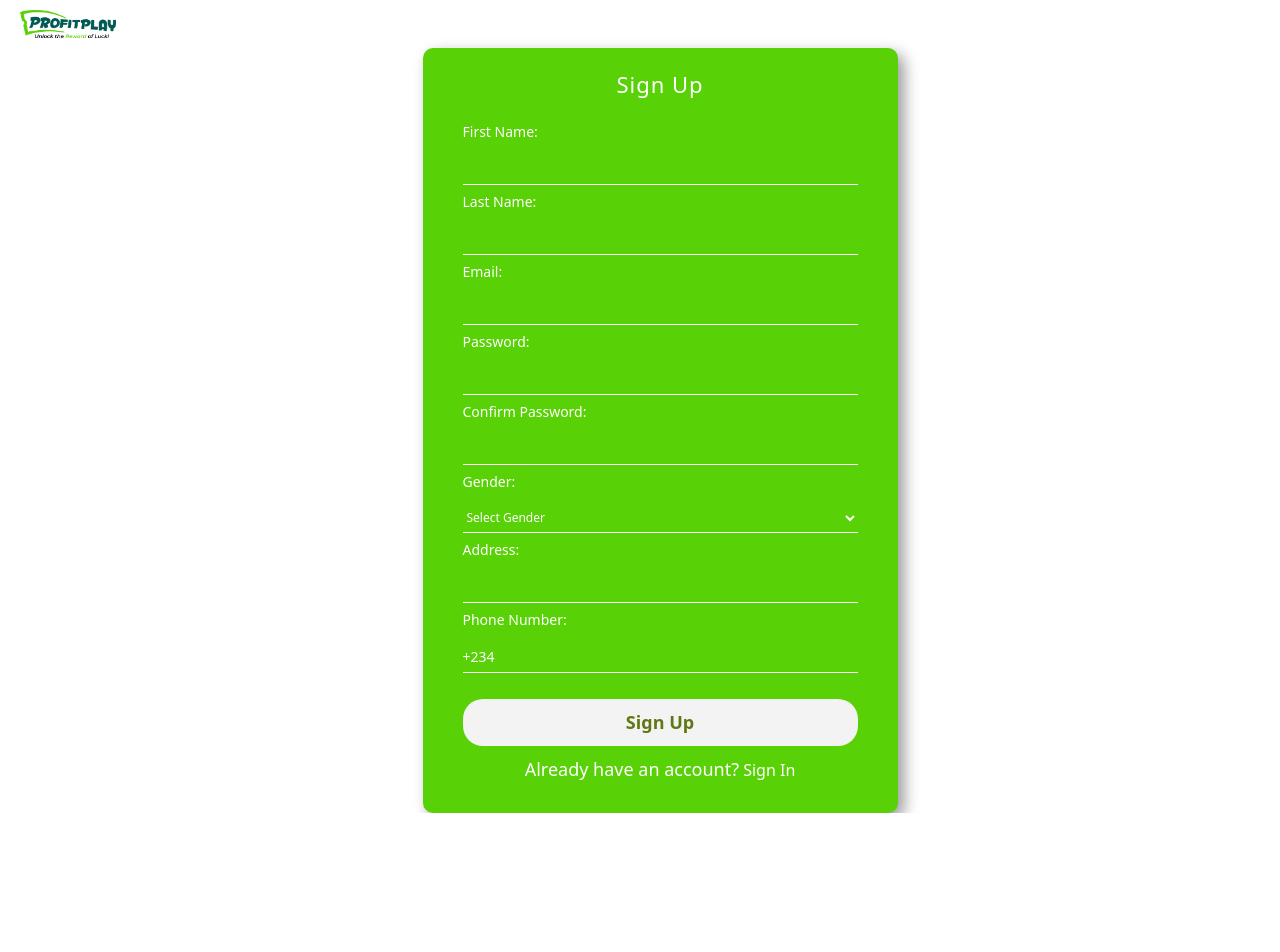
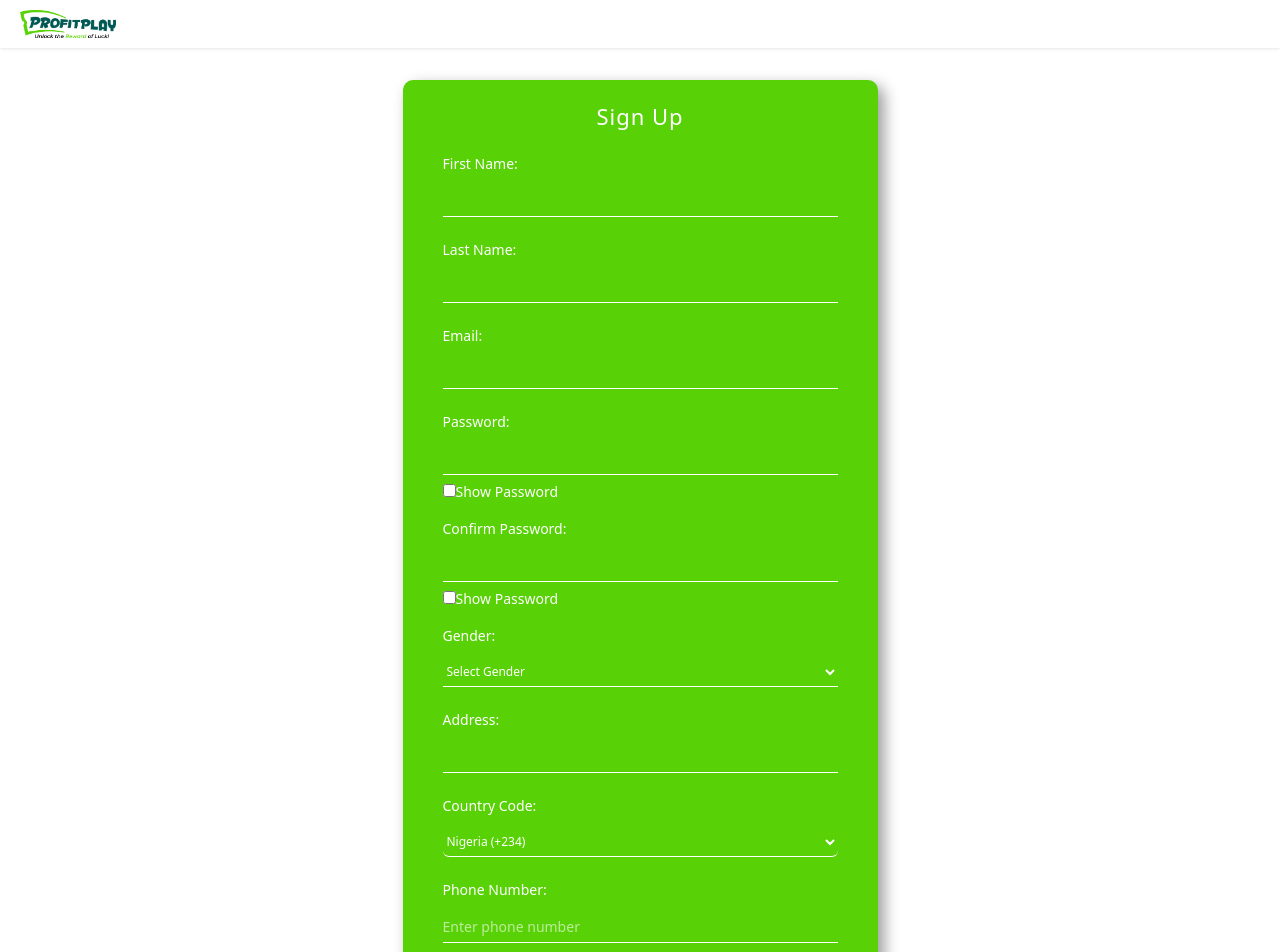
Before and after one commit to KimFarida/ticketingProject, a React (Vite) app in the folder FRONTEND/: page /signup in a window 1280 px wide. Shown: the top 952 px of the page. Before the commit the page ends 813 px from the top, so only its background shows below. Built offline with nearby package versions, Linux system fonts and the light colour scheme.

Commit message:
Refactor:Added Sign Up Validations

```diff
--- a/FRONTEND/package.json
+++ b/FRONTEND/package.json
@@ -15,6 +15,7 @@
     "@fortawesome/react-fontawesome": "^0.2.2",
     "axios": "^1.7.7",
     "chart.js": "^4.4.4",
+    "libphonenumber-js": "^1.11.12",
     "react": "^18.3.1",
     "react-bootstrap": "^2.10.5",
     "react-chartjs-2": "^5.2.0",
--- a/FRONTEND/src/pages/signUp.css
+++ b/FRONTEND/src/pages/signUp.css
@@ -1,4 +1,4 @@
-/* Page container */
+/* Main layout containers */
 .container {
     display: grid;
     justify-content: center;
@@ -6,16 +6,19 @@
     height: auto;
     width: 100vw;
     margin-left: 20px;
+    max-width: 32rem;
+    margin: 2rem auto;
+    padding: 0 1rem;
 }
 
-/* Form container */
+/* Form styling */
 .form {
     background-color: #58D106;
     padding: 20px 40px;
     border-radius: 10px;
     box-shadow: 6px 6px 15px rgba(0, 0, 0, 0.4);
     color: white;
-    width: 475px ;
+    width: 475px;
     text-align: center;
 }
 
@@ -25,6 +28,10 @@
     letter-spacing: 1px;
 }
 
+.form div {
+    margin-bottom: 1rem;
+}
+
 .form label {
     font-size: 14px;
     text-align: left;
@@ -32,6 +39,7 @@
     margin-bottom: 5px;
 }
 
+/* Form inputs */
 .form input[type="text"],
 .form input[type="email"],
 .form input[type="password"],
@@ -64,12 +72,40 @@
 .form select:focus,
 .form button:focus {
     outline: none;
-    border-bottom: 2px solid #f3f3f3; /* Emphasize focused input */
+    border-bottom: 2px solid #f3f3f3;
 }
 
+/* Phone input specific styling */
+.phone-input-container {
+    display: flex;
+    gap: 8px;
+    width: 100%;
+
+}
+
+.country-code-select {
+    width: 30%; /* Adjust as needed */
+    padding: 0.5rem;
+    background-color: white;
+    color: black; /* Ensure text is visible */
+    border: 1px solid #d1d5db;
+    border-radius: 0.375rem;
+}
+
+.phone-number-input {
+    flex: 1;
+    padding: 5px 0;
+    color: white; /* Assuming white on green background */
+    background-color: transparent;
+    border: none;
+    border-bottom: 1px solid white;
+}
+
+
+/* Button styling */
 .form button {
     background-color: #f3f3f3;
-    color:#607714;
+    color: #607714;
     border: none;
     font-weight: bolder;
     padding: 10px 20px;
@@ -84,6 +120,26 @@
     background-color: #d3d3d3;
 }
 
+/* Message styling */
+.error-message {
+    color: #dc2626;
+    font-size: 0.875rem;
+    margin-top: 0.25rem;
+    display: block;
+}
+
+.success-message {
+    color: #16a34a;
+    font-size: 0.875rem;
+    margin-top: 0.25rem;
+}
+
+.form p {
+    font-size: 18px;
+    margin: 10px 0;
+}
+
+/* Sign in link styling */
 .signInLink {
     color: white;
     text-decoration: none;
@@ -99,30 +155,28 @@
     color: #6AE803;
 }
 
-/* Error and success messages */
-.form p {
-    font-size: 18px;
-    margin: 10px 0;
-}
-
 /* Header styling */
 .header {
     display: flex;
     justify-content: flex-start;
     align-items: center;
     padding: 10px 20px;
+    background-color: white;
+    box-shadow: 0 1px 3px rgba(0, 0, 0, 0.1);
 }
-
-
 
 /* Responsive styles */
 @media (max-width: 480px) {
     .form {
-        width: 90%; /* Full width on small screens */
-        padding: 15px 20px; /* Adjust padding */
+        width: 90%;
+        padding: 15px 20px;
     }
 
     .form h1 {
-        font-size: 20px; /* Slightly smaller heading */
+        font-size: 20px;
+    }
+
+    .container {
+        margin-left: 0;
     }
 }
--- a/FRONTEND/src/pages/signUpPage.tsx
+++ b/FRONTEND/src/pages/signUpPage.tsx
@@ -1,9 +1,21 @@
 import React, { useState } from 'react';
 import { Link, useNavigate } from 'react-router-dom';
+import { parsePhoneNumber, isValidPhoneNumber } from 'libphonenumber-js';
 import './signUp.css';
-import  api from '../api/axios';
+import api from '../api/axios';
 import { isAxiosError } from 'axios';
-import AppLogo from '../images/profitplaylogo.png'
+import AppLogo from '../images/profitplaylogo.png';
+
+interface ValidationErrors {
+    firstName?: string;
+    lastName?: string;
+    email?: string;
+    password?: string;
+    confirmPassword?: string;
+    gender?: string;
+    address?: string;
+    phoneNumber?: string;
+}
 
 function SignUpPage() {
     const [firstName, setFirstName] = useState('');
@@ -13,27 +25,108 @@ function SignUpPage() {
     const [confirmPassword, setConfirmPassword] = useState('');
     const [gender, setGender] = useState('');
     const [address, setAddress] = useState('');
-    const [phoneNumber, setPhoneNumber] = useState('+234');
+    const [phoneNumber, setPhoneNumber] = useState('');
+    const [countryCode, setCountryCode] = useState('+234');
     const [error, setError] = useState('');
     const [success, setSuccess] = useState('');
+    const [validationErrors, setValidationErrors] = useState<ValidationErrors>({});
+
+    const [showPassword, setShowPassword] = useState(false);
+    const [showConfirmPassword, setShowConfirmPassword] = useState(false);
 
     const navigate = useNavigate();
+
+    const countryCodes = [
+        { code: '+234', country: 'Nigeria' },
+        { code: '+233', country: 'Ghana' },
+        { code: '+27', country: 'South Africa' },
+        { code: '+254', country: 'Kenya' },
+        { code: '+256', country: 'Uganda' },
+        { code: '+255', country: 'Tanzania' },
+        { code: '+251', country: 'Ethiopia' },
+        { code: '+20', country: 'Egypt' },
+        { code: '+212', country: 'Morocco' },
+        { code: '+216', country: 'Tunisia' }
+    ];
+
+    const validateForm = (): boolean => {
+        const errors: ValidationErrors = {};
+        let isValid = true;
+
+        // First Name validation
+        if (firstName.length < 2) {
+            errors.firstName = 'First name must be at least 2 characters long';
+            isValid = false;
+        }
+
+        // Last Name validation
+        if (lastName.length < 2) {
+            errors.lastName = 'Last name must be at least 2 characters long';
+            isValid = false;
+        }
+
+        // Email validation
+        const emailRegex = /^[^\s@]+@[^\s@]+\.[^\s@]+$/;
+        if (!emailRegex.test(email)) {
+            errors.email = 'Please enter a valid email address';
+            isValid = false;
+        }
+
+        if (password.length < 8){
+             errors.password = 'Password must contain at least 8 characters, one uppercase letter, one lowercase letter, one number and one special character';
+             isValid = false;
+        }
+
+        // Confirm Password validation
+        if (password !== confirmPassword) {
+            errors.confirmPassword = 'Passwords do not match';
+            isValid = false;
+        }
+
+        // Gender validation
+        if (!gender) {
+            errors.gender = 'Please select a gender';
+            isValid = false;
+        }
+
+        // Address validation
+        if (address.length < 5) {
+            errors.address = 'Please enter a valid address';
+            isValid = false;
+        }
+
+        // Phone number validation
+        try {
+            const fullPhoneNumber = countryCode + phoneNumber.replace(/^\+/, '');
+            if (!isValidPhoneNumber(fullPhoneNumber)) {
+                errors.phoneNumber = 'Please enter a valid phone number';
+                isValid = false;
+            }
+        } catch (err) {
+            errors.phoneNumber = 'Please enter a valid phone number';
+            isValid = false;
+        }
+
+        setValidationErrors(errors);
+        return isValid;
+    };
+
+    const handlePhoneChange = (e: React.ChangeEvent<HTMLInputElement>) => {
+        // Only allow numbers
+        const value = e.target.value.replace(/[^\d]/g, '');
+        setPhoneNumber(value);
+    };
 
     const handleSignUp = async (e: React.FormEvent<HTMLFormElement>) => {
         e.preventDefault();
         setError('');
         setSuccess('');
 
-        // Validation checks
-        if (password.length < 8) {
-            setError('Password must be at least 8 characters long.');
+        if (!validateForm()) {
             return;
         }
 
-        if (password !== confirmPassword) {
-            setError('Passwords do not match.');
-            return;
-        }
+        const fullPhoneNumber = countryCode + phoneNumber.replace(/^\+/, '');
 
         const signUpData = {
             first_name: firstName,
@@ -42,7 +135,7 @@ function SignUpPage() {
             password,
             gender: gender || null,
             address,
-            phone_number: phoneNumber,
+            phone_number: fullPhoneNumber,
         };
 
         try {
@@ -59,6 +152,7 @@ function SignUpPage() {
             if (response.status === 200 || response.status === 201) {
                 setSuccess('User created successfully!');
                 setError('');
+                // Reset form
                 setFirstName('');
                 setLastName('');
                 setEmail('');
@@ -66,9 +160,10 @@ function SignUpPage() {
                 setConfirmPassword('');
                 setGender('');
                 setAddress('');
-                setPhoneNumber('+234');
+                setPhoneNumber('');
+                setCountryCode('+234');
 
-                // Authisation header
+                // Set authorization header
                 api.defaults.headers.common['Authorization'] = `Token ${response.data.token}`;
 
                 // Navigate after success
@@ -79,7 +174,6 @@ function SignUpPage() {
                 setError('Unexpected response status.');
             }
         } catch (err) {
-
             if (isAxiosError(err)) {
                 setError('There was an error signing up: ' + (err.response?.data?.message || err.message));
             } else if (err instanceof Error) {
@@ -109,6 +203,9 @@ function SignUpPage() {
                             maxLength={150}
                             required
                         />
+                        {validationErrors.firstName &&
+                            <span className="error-message">{validationErrors.firstName}</span>
+                        }
                     </div>
                     <div>
                         <label>Last Name:</label>
@@ -119,6 +216,9 @@ function SignUpPage() {
                             maxLength={150}
                             required
                         />
+                        {validationErrors.lastName &&
+                            <span className="error-message">{validationErrors.lastName}</span>
+                        }
                     </div>
                     <div>
                         <label>Email:</label>
@@ -129,34 +229,66 @@ function SignUpPage() {
                             maxLength={254}
                             required
                         />
+                        {validationErrors.email &&
+                            <span className="error-message">{validationErrors.email}</span>
+                        }
                     </div>
                     <div>
                         <label>Password:</label>
                         <input
-                            type="password"
+                            type={showPassword ? 'text' : 'password'}
                             value={password}
                             onChange={(e) => setPassword(e.target.value)}
                             minLength={8}
                             maxLength={128}
                             required
                         />
+                        <label>
+                            <input
+                                type="checkbox"
+                                checked={showPassword}
+                                onChange={() => setShowPassword(!showPassword)}
+                            />
+                            Show Password
+                        </label>
+                        {validationErrors.password &&
+                            <span className="error-message">{validationErrors.password}</span>
+                        }
                     </div>
                     <div>
                         <label>Confirm Password:</label>
                         <input
-                            type="password"
+                            type={showConfirmPassword ? 'text' : 'password'}
                             value={confirmPassword}
                             onChange={(e) => setConfirmPassword(e.target.value)}
                             required
                         />
+                        <label>
+                            <input
+                                type="checkbox"
+                                checked={showConfirmPassword}
+                                onChange={() => setShowConfirmPassword(!showConfirmPassword)}
+                            />
+                            Show Password
+                        </label>
+                        {validationErrors.confirmPassword &&
+                            <span className="error-message">{validationErrors.confirmPassword}</span>
+                        }
                     </div>
                     <div>
                         <label>Gender:</label>
-                        <select value={gender} onChange={(e) => setGender(e.target.value)} required>
+                        <select
+                            value={gender}
+                            onChange={(e) => setGender(e.target.value)}
+                            required
+                        >
                             <option value="">Select Gender</option>
                             <option value="M">Male</option>
                             <option value="F">Female</option>
                         </select>
+                        {validationErrors.gender &&
+                            <span className="error-message">{validationErrors.gender}</span>
+                        }
                     </div>
                     <div>
                         <label>Address:</label>
@@ -166,19 +298,45 @@ function SignUpPage() {
                             onChange={(e) => setAddress(e.target.value)}
                             required
                         />
+                        {validationErrors.address &&
+                            <span className="error-message">{validationErrors.address}</span>
+                        }
                     </div>
                     <div>
+                        {/* Country Code Select */}
+                        <div className="country-code-container">
+                            <label>Country Code:</label>
+                            <select
+                                value={countryCode}
+                                onChange={(e) => setCountryCode(e.target.value)}
+                                className="country-code-select"
+                            >
+                                {countryCodes.map(country => (
+                                    <option key={country.code} value={country.code}>
+                                        {country.country} ({country.code})
+                                    </option>
+                                ))}
+                            </select>
+                        </div>
+                        {/* Phone Number Input */}
+                        <div className="phone-number-container">
                             <label>Phone Number:</label>
                             <input
                                 type="tel"
                                 value={phoneNumber}
-                            onChange={(e) => setPhoneNumber(e.target.value)}
+                                onChange={handlePhoneChange}
+                                placeholder="Enter phone number"
+                                className="phone-number-input"
                                 maxLength={14}
                                 required
                             />
                         </div>
-                    {error && <p style={{ color: 'red' }}>{error}</p>}
-                    {success && <p style={{ color: 'green' }}>{success}</p>}
+                    {validationErrors.phoneNumber &&
+                        <span className="error-message">{validationErrors.phoneNumber}</span>
+                    }
+            </div>
+            {error && <p className="error-message">{error}</p>}
+            {success && <p className="success-message">{success}</p>}
             <button type="submit">Sign Up</button>
 
             <p>
@@ -188,7 +346,8 @@ function SignUpPage() {
         </form>
 </div>
 </div>
-    );
+)
+    ;
 }
 
 export default SignUpPage;
```
Also changed, not shown: 1 other file (tests, documents, lock files or other folders). Lines whose indentation alone changed are shown as unchanged.
